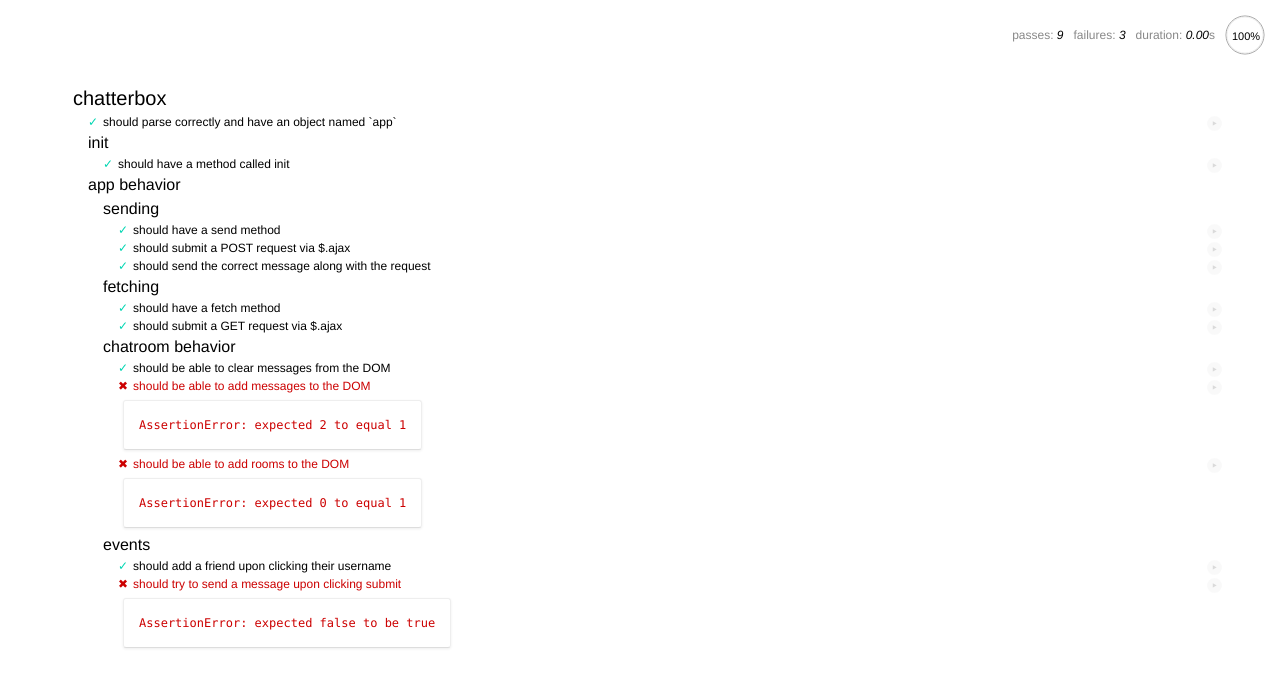
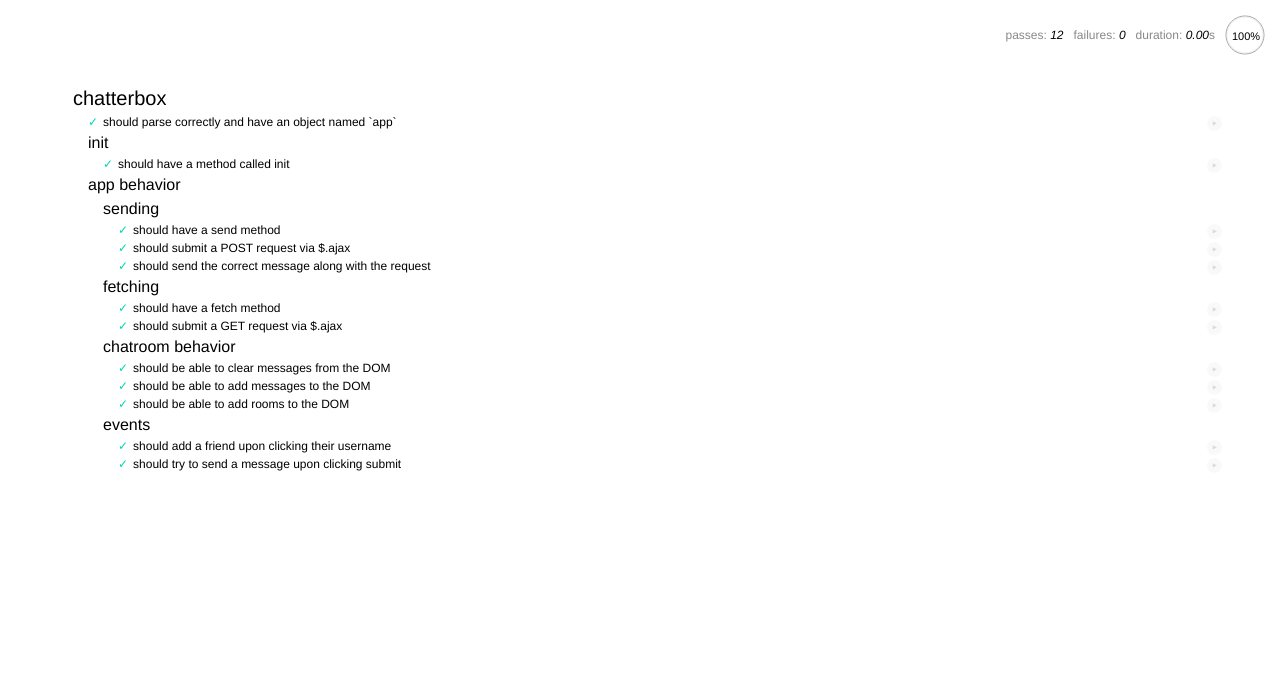
Before and after one commit to t886515/chatterbox-client, a website: page SpecRunner.html in a window 1280 px wide. Drawn offline with Linux system fonts and the light colour scheme.

Commit message:
All mocha tests passing. Website has features expected from learn app.

```diff
--- a/client/scripts/app.js
+++ b/client/scripts/app.js
@@ -17,69 +17,30 @@ var holderMessage = {
 window.friendList = {};
 window.uniqueRoomNames = [];
 
-//THIS ESSENTIALLY WILL BE IN INIT
-app.handleUsernameClick = function(username) {
-
-  if (friendList[username] === undefined || friendList[username] === false) {
-    friendList[username] = true;
-    app.clearMessages();
-    app.fetch(holderMessage.roomname);
-  } else {
-    friendList[username] = false;
-    app.clearMessages();
-    app.fetch(holderMessage.roomname);
-  }
-
-};
-
-app.handleSubmit = function(value) {
-
-  app.send(holderMessage);
-  app.fetch(holderMessage.roomname);
-};
-
 app.init = function() {
 
   $(document).ready(function() {
-    //create while loop or something that loops through the fetched data
-    // and sets each message into the div
+
     app.fetch(holderMessage.roomname);
     $('.currentRoom').text('Room: ' + holderMessage.roomname);
 
     $('#chats').on('click', '.username', function() {
-      //var addUser = $("this").attr('id');
       var userIDClicked = this.id;
       app.handleUsernameClick(userIDClicked);
-      // console.log(this.id);
 
-      //console.log(friendList);
-      // var $section = $('section');
-      // img = `<article class='afterClick'><p class='clickable'>Wanna play <a href="ext1.html">Rock-Paper-Scissors?</a></p><img src="stylesheet/teddy2.png" alt="bear" id="secondbear"</article>>`
-      // $section.append(img);
     });
 
     $('.dropdown-menu').on('click', '.roomName', function() {
-      // console.log(this.id);
       app.clearMessages();
       app.fetch(this.id);
-      //app.getAllRoom();
       holderMessage.roomname = this.id;
       $('.currentRoom').text('Room: ' + holderMessage.roomname);
-      //app.filterMessageByRoom(this.id);
     });
-    // $('.dropdown-menu').on('click', function() {
-    //    console.log('tr');
-    //   holderMessage.roomname = this.id;
-    //   //app.filterMessageByRoom(this.id);
-
-    // })
-
 
     $('#send').submit(function(event) {
-
       holderMessage.text = $('#message').val();
       event.preventDefault();
-      app.handleSubmit($('#message').val());
+      app.handleSubmit();
       $('#message').val('');
     });
 
@@ -100,32 +61,31 @@ app.init = function() {
       app.clearMessages();
       app.fetch(holderMessage.roomname);
     });
-    // $(".test a").click(function(){
-    //   //var addUser = $(".username");
-    //   console.log('HI')
-    //   console.log($(this).attr('id'));
-    //   // var $section = $('section');
-    //   // img = `<article class='afterClick'><p class='clickable'>Wanna play <a href="ext1.html">Rock-Paper-Scissors?</a></p><img src="stylesheet/teddy2.png" alt="bear" id="secondbear"</article>>`
-    //   // $section.append(img);
-    // })
+
+  });
+
+};
+
+app.handleUsernameClick = function(username) {
+
+  if (friendList[username] === undefined || friendList[username] === false) {
+    friendList[username] = true;
+    app.clearMessages();
+    app.fetch(holderMessage.roomname);
+  } else {
+    friendList[username] = false;
+    app.clearMessages();
+    app.fetch(holderMessage.roomname);
+  }
+
+};
 
 
 
-    // $('#testButton').on('click', function() {
-    //   var $node = $('#chats');
-    //   $node.append(`<p> ${window.currentUser} </p>`);
-    //   console.log('i was clicked')
-    // });
-
-
-    //a button to add all recent message's chatroom to our chatroom
-    //**things need to be changed outside: need an array to store all the current room list
-    //when button is click:
-    //1)
-
-
-  });
-
+app.handleSubmit = function() {
+  app.clearMessages();
+  app.send(holderMessage);
+  app.fetch(holderMessage.roomname);
 };
 
 app.send = function(message) {
@@ -156,9 +116,6 @@ app.fetch = function(roomname) {
     data: {'order': '-createdAt'},
     contentType: 'application/json',
     success: function (data) {
-      // forEach the entire result array
-        // for each object, send name and message to renderMessage
-          // for each room property, send value to renderRoom
 
       var resultArray = data.results;
       resultArray.forEach((value) => {
@@ -212,52 +169,9 @@ app.renderMessage = function(userObject) {
   $messageNode.text(message);
   $('#chats').append($userNameNode);
   $('#chats').append($messageNode);
-  //console.log(friendList);
-  // $('#chats').append(`<div><a href='#' class='username' id='${username}'>${username}</a> says:</div><p> ${message}</p>`);
 };
 
-// app.filterMessageByRoom = function(userObject, roomname) {
-//   if (userObject.roomname === roomname) {
-//     var username = userObject.usernme;
-//     var message = userObject.text;
-//     $('#chats').append(`<div><a href='#' class='username' id='${username}'>${username}</a> says:</div><p> ${message}</p>`);
-//   }
-// };
+app.renderRoom = function(roomName) {
 
-
-
-app.renderRoom = function(roomName) {
-  $('.dropdown-menu').append(`<li><a href="#" class='roomName' id='${roomName}'>${roomName}</a></li>`);
-
-  //$('#roomSelect').append(`<div class=${roomName}>` + roomName + '</div>');
-
+  $('#roomSelect').append(`<li><a href="#" class='roomName' id='${roomName}'>${roomName}</a></li>`);
 };
-
-
-
-
-
-
-
-// var message = {
-//   username: 'shawndrost',
-//   text: 'trololo',
-//   roomname: '4chan'
-// };
-
-
-
-
-
-
-
-
-
-
-
-
-
-
-
-
-// var loggedInAs = 'Eric';
--- a/spec/chatterboxSpec.js
+++ b/spec/chatterboxSpec.js
@@ -83,7 +83,7 @@ describe('chatterbox', function() {
 
         app.renderMessage(message);
 
-        expect($('#chats').children().length).to.equal(1);
+        expect($('#chats').children().length).to.equal(2);
       });
 
       it('should be able to add rooms to the DOM', function() {
@@ -117,10 +117,11 @@ describe('chatterbox', function() {
 
         $('#message').val('Why so many Mel Brooks quotes?');
 
-        app.init();
+        //app.init();
 
         $('#send .submit').trigger('submit');
-        expect(app.handleSubmit.calledOnce).to.be.true;
+        console.log('check', app.handleSubmit.calledOnce);
+        expect(app.handleSubmit.called).to.be.true;
 
         app.handleSubmit.restore();
       });
```
Also changed, not shown: client/index.html (+3 -7 lines).
